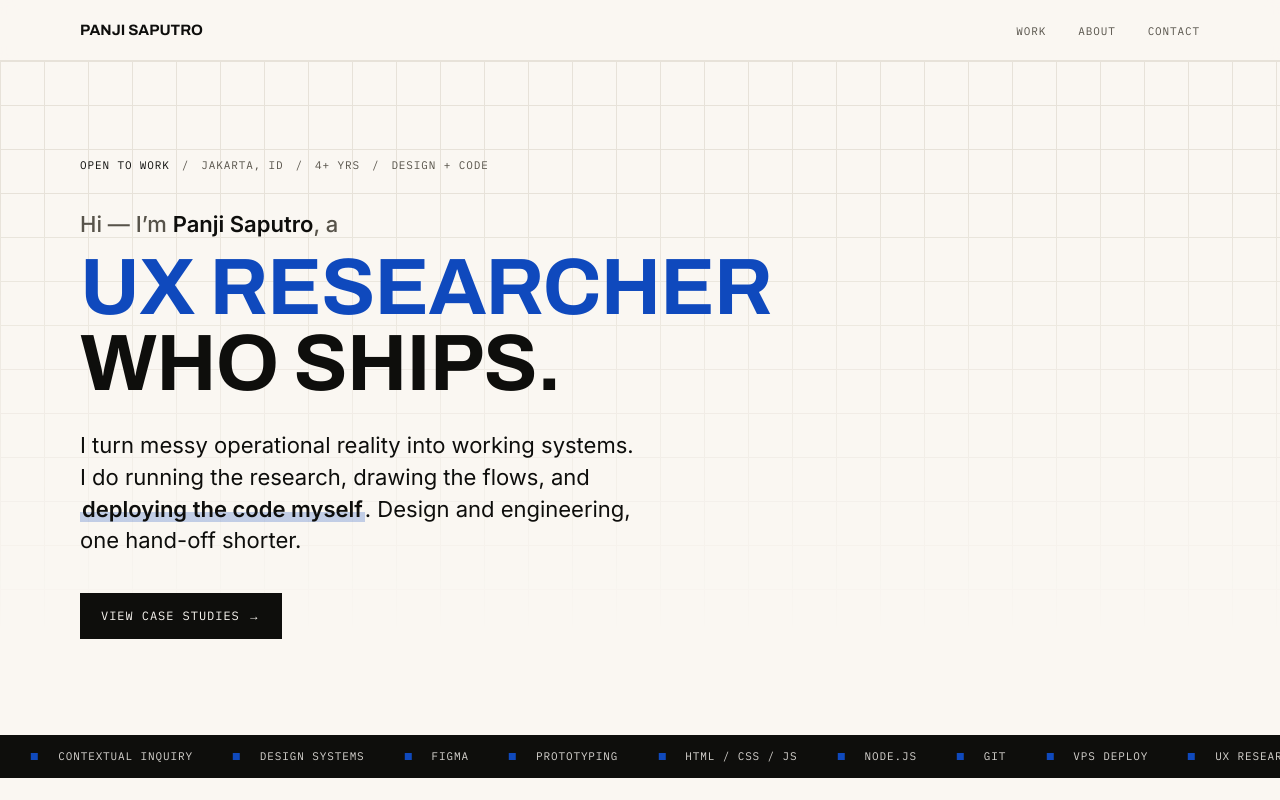
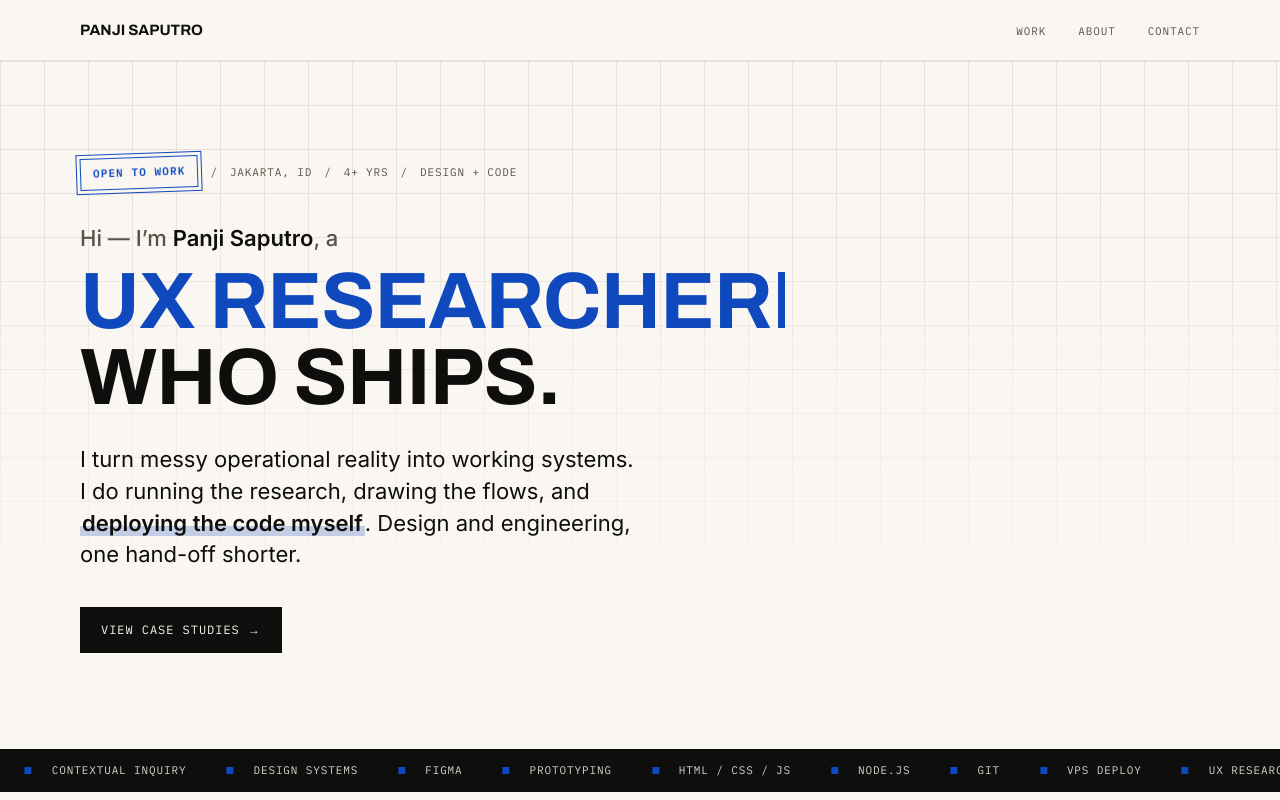
Before and after one commit to panjisap0805/Portfolio-Brutalist, a Next.js app: page / in a window 1280 px wide. Shown: the top 800 px of the page. Built offline with nearby package versions, Linux system fonts and the light colour scheme.

Commit message:
fixing open to work and detail in mds cash

```diff
--- a/components/home/Hero.js
+++ b/components/home/Hero.js
@@ -1,5 +1,6 @@
 import RoleCycler from "@/components/ui/RoleCycler";
 import ButtonLink from "@/components/ui/ButtonLink";
+import Stamp from "@/components/ui/Stamp";
 
 const ROLES = ["UI/UX Designer", "Product Designer", "UX Researcher"];
 
@@ -8,8 +9,8 @@ export default function Hero() {
     <section className="relative">
       <div className="sheet-grid absolute inset-0" aria-hidden="true" />
       <div className="relative mx-auto max-w-[1200px] px-5 pb-16 pt-14 md:px-10 md:pb-24 md:pt-24">
-        <p className="t-label mb-8 flex flex-wrap gap-x-3 gap-y-1 text-ink-soft">
-          <span className="text-ink">Open to work</span>
+        <p className="t-label mb-8 flex flex-wrap items-center gap-x-3 gap-y-2 text-ink-soft">
+          <Stamp label="Open to work" tone="cobalt" animate />
           <span aria-hidden="true">/</span>
           <span>Jakarta, ID</span>
           <span aria-hidden="true">/</span>
--- a/data/projects/crm-helpdesk.js
+++ b/data/projects/crm-helpdesk.js
@@ -31,7 +31,7 @@ const project = {
     role:
       "Everything: research with the team, design in Google Stitch, usability testing, code, and deployment to a VPS.",
     outcome:
-      "Validated with 100% of the helpdesk team. Once migrated, tooling cost drops from Rp 3M to under Rp 1M a month. Rollout waits on one OTP dependency.",
+      "Validated with 100% of the helpdesk team. Once migrated, tooling cost drops from 3 million rupiah to under 1 million rupiah a month. Rollout waits on one OTP dependency.",
     metrics: ["-70%+ tooling cost, projected", "2/2 agents tested", "Solo, design to deploy"],
   },
   sections: [
```
